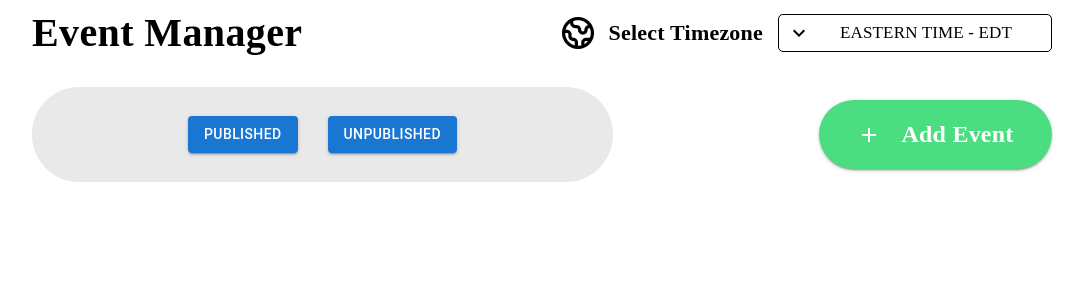
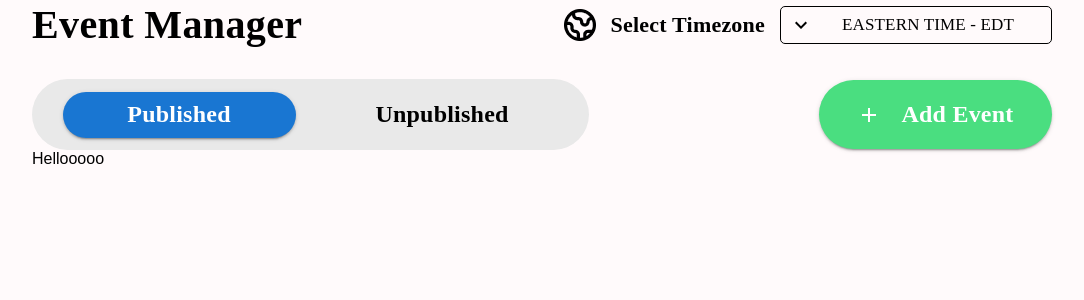
Before and after one commit to VyacheslavKolos/event-manager, a React (Create React App) app: page /published in a window 1280 px wide. Shown: the top 300 px of the page, without its empty margins (98-1182 px from the left). Built offline with nearby package versions, Linux system fonts and the light colour scheme; data requests are answered from the project's data file.

Commit message:
withRoutes

```diff
--- /dev/null
+++ b/src/App.css
@@ -0,0 +1,15 @@
+body {
+    font-family: 'Josefin Sans', sans-serif;
+    background-color: #FFFAFB;
+}
+
+* {
+    padding: 0;
+    margin: 0;
+    box-sizing: border-box;
+
+}
+
+.publish{
+    text-decoration: none;
+}
--- a/src/App.tsx
+++ b/src/App.tsx
@@ -1,16 +1,33 @@
 import React from 'react';
+
+import Layout from "./components/Layout";
+import {Navigate, Route, Routes} from "react-router-dom";
 import {Box} from "@mui/material";
-import Navbar from "./components/Navbar";
-import NavigationBarAndAddEvent from "./components/NavigationBarAndAddEvent";
+
+import './App.css';
+import PublishedList from "./components/PublishedList";
+import UnPublishedList from "./components/UnPublishedList";
 
 
 const App = () => {
-  return (
-      <Box width="400px" sx={{width: {lg:'1020px' }}} m="auto">
-            <Navbar/>
-          <NavigationBarAndAddEvent/>
-      </Box>
-  );
+    return (
+        <Box>
+            <Routes>
+                <Route path={'/'} element={<Layout/>}>
+
+                    <Route path={'/published'} element={<PublishedList/>}/>
+
+                    <Route
+                        path="/"
+                        element={<Navigate to="/published"/>}
+                    />
+
+                    <Route path={'/unpublished'} element={<UnPublishedList/>}/>
+                </Route>
+
+            </Routes>
+        </Box>
+    );
 };
 
 export default App;
--- /dev/null
+++ b/src/components/Layout.tsx
@@ -0,0 +1,19 @@
+import React from 'react';
+import {Box} from "@mui/material";
+import Navbar from "./Navbar";
+import NavigationBarAndAddEvent from "./NavigationBarAndAddEvent";
+import {Outlet} from "react-router-dom";
+
+
+const Layout = () => {
+    return (
+        <Box width="400px" sx={{width: {lg: '1020px'}}} m="auto">
+            <Navbar/>
+            <NavigationBarAndAddEvent/>
+
+            <Outlet/>
+        </Box>
+    );
+};
+
+export default Layout;
--- a/src/components/NavigationBarAndAddEvent.tsx
+++ b/src/components/NavigationBarAndAddEvent.tsx
@@ -1,21 +1,82 @@
-import React from 'react';
+import React, {useState} from 'react';
 import {Box, Stack, Typography} from "@mui/material";
 import Button from "@mui/material/Button";
 import AddIcon from '@mui/icons-material/Add';
+import {Link} from "react-router-dom";
 
 
 const NavigationBarAndAddEvent = () => {
+
+    const [isPublished, setIsPublished] = useState(true);
+
+    const changePublished = (bool: boolean) => {
+        setIsPublished(bool);
+    }
+
     return (
         <Box mt={'30px'}>
 
 
             <Stack direction={'row'} justifyContent={'space-between'} alignItems={'center'}>
                 <Stack justifyContent={'center'} width={'557px'} height={'71px'} borderRadius={'47px'}
-                       bgcolor={'#E9E9E9'}
-                       p={'12px'}>
+                       bgcolor={'#E9E9E9'}>
                     <Stack direction={'row'} gap={'30px'} alignItems={'center'} justifyContent={'center'}>
-                        <Button variant="contained">Published</Button>
-                        <Button variant="contained">Unpublished</Button>
+
+                        <Link to={'/published'} className={'publish'}>
+                            <Box>
+                                {isPublished ? <Button variant="contained"
+                                                       onClick={() => changePublished(true)}
+                                                       sx={{
+                                                           width: '233px',
+                                                           height: '46px',
+                                                           borderRadius: '61px'
+                                                       }}><Typography fontFamily={'Montserrat'} fontStyle={'normal'}
+                                                                      fontWeight={600} fontSize={'24px'}
+                                                                      color={'#FFFFFF'} lineHeight={'29px'}
+                                                                      textTransform={'none'}>Published</Typography></Button> :
+                                    <Button variant="text"
+                                            onClick={() => changePublished(true)}
+                                            sx={{
+                                                width: '233px',
+                                                height: '46px',
+                                                color: '#000000'
+                                            }}><Typography fontFamily={'Montserrat'} fontStyle={'normal'}
+                                                           fontWeight={600}
+                                                           fontSize={'24px'}
+                                                           color={'#000000'} lineHeight={'29px'}
+                                                           textTransform={'none'}>Published</Typography></Button>
+                                }
+                            </Box>
+                        </Link>
+
+                        <Link to={'/unpublished'} className={'publish'}>
+                            <Box>
+                                {!isPublished ? <Button variant="contained"
+                                                        onClick={() => changePublished(true)}
+                                                        sx={{
+                                                            width: '233px',
+                                                            height: '46px',
+                                                            borderRadius: '61px'
+                                                        }}><Typography fontFamily={'Montserrat'} fontStyle={'normal'}
+                                                                       fontWeight={600} fontSize={'24px'}
+                                                                       color={'#FFFFFF'} lineHeight={'29px'}
+                                                                       textTransform={'none'}>Unpublished</Typography></Button> :
+                                    <Button variant="text"
+                                            onClick={() => changePublished(false)}
+                                            sx={{
+                                                width: '233px',
+                                                height: '46px',
+                                                color: '#000000'
+                                            }}><Typography fontFamily={'Montserrat'} fontStyle={'normal'}
+                                                           fontWeight={600}
+                                                           fontSize={'24px'}
+                                                           color={'#000000'} lineHeight={'29px'}
+                                                           textTransform={'none'}>Unpublished</Typography></Button>
+                                }
+                            </Box>
+                        </Link>
+
+
                     </Stack>
                 </Stack>
 
--- /dev/null
+++ b/src/components/PublishedList.tsx
@@ -0,0 +1,12 @@
+import React from 'react';
+import {Box} from "@mui/material";
+
+const PublishedList = () => {
+    return (
+      <Box>
+          Hellooooo
+      </Box>
+    );
+};
+
+export default PublishedList;
--- /dev/null
+++ b/src/components/UnPublishedList.tsx
@@ -0,0 +1,12 @@
+import React from 'react';
+import {Box} from "@mui/material";
+
+const UnPublishedList = () => {
+    return (
+       <Box>
+           Unpublished
+       </Box>
+    );
+};
+
+export default UnPublishedList;
--- a/src/index.tsx
+++ b/src/index.tsx
@@ -9,12 +9,10 @@ import {setupStore} from "./store";
 const store = setupStore()
 
 ReactDOM.render(
-    <React.StrictMode>
         <Provider store={store}>
             <BrowserRouter>
                 <App/>
             </BrowserRouter>
-        </Provider>
-    </React.StrictMode>,
+        </Provider>,
     document.getElementById('root')
 );
```
